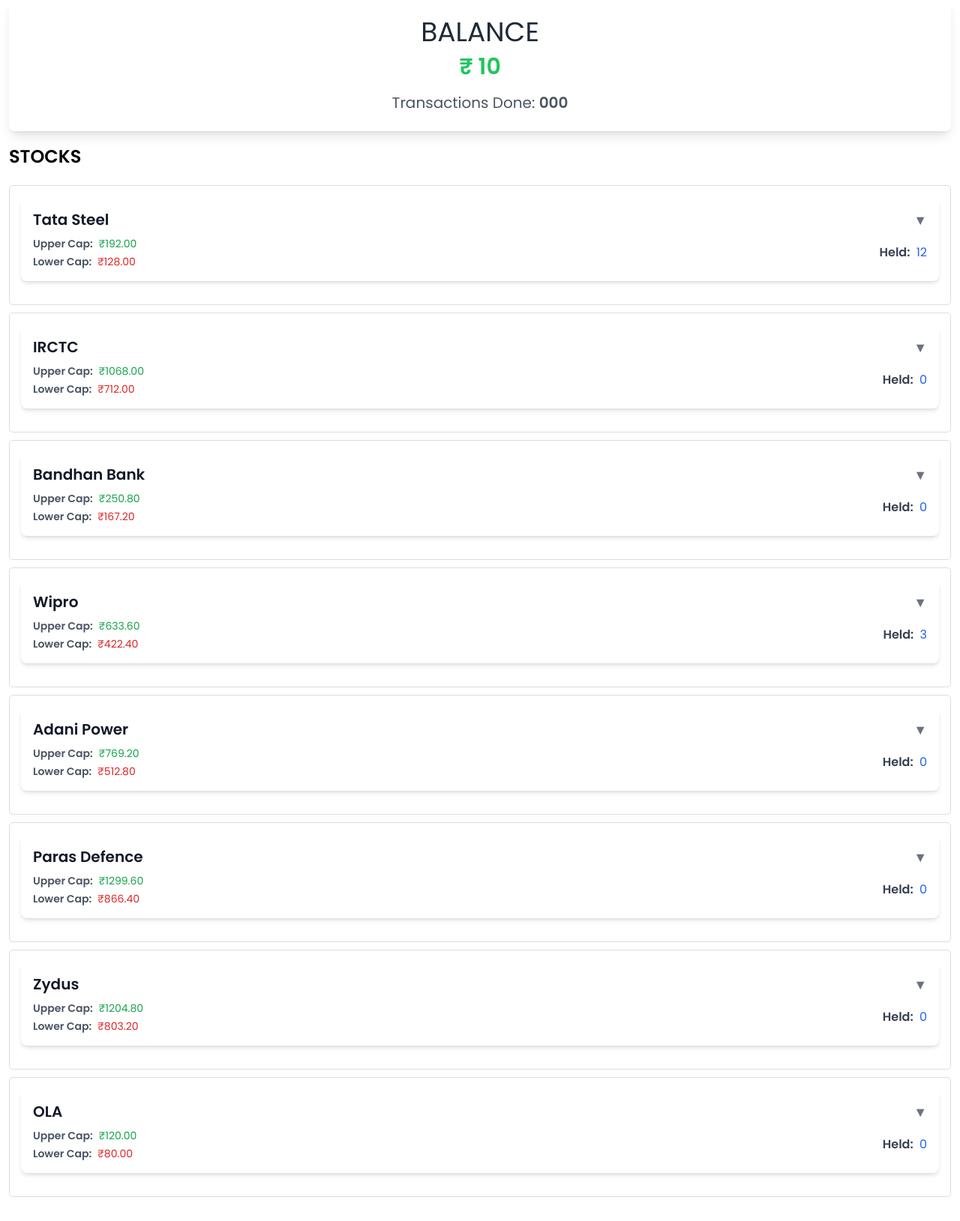
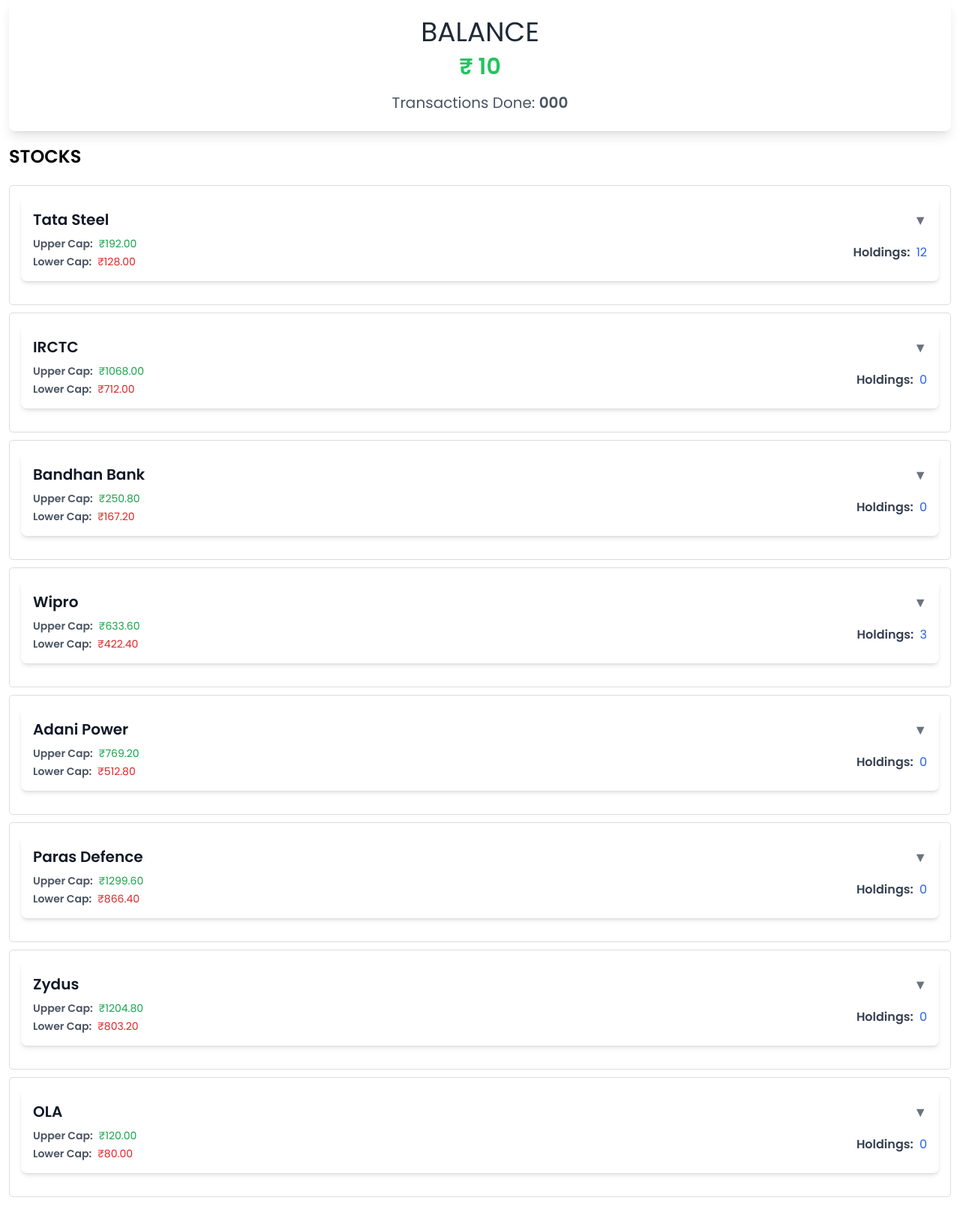
Before and after one commit to RockingAayush/Traders-Atmos-2024, a Django app: template trade_system/templates/dashboard.html in a window 1280 px wide. Shown: the part 111-1740 px from the top of the page at 75% size. Run offline with Django 5.2, Linux system fonts and the light colour scheme; data comes from the database, SQL or seed files in the repository; the template is opened without the code that fills it: values that come from a table or form of the project are taken from there, most other values are stand-ins (such as "Sample title", 1, 10 or a date in 2020); some libraries are stand-ins or nearby versions.

Commit message:
Add files via upload

```diff
--- a/trade_system/templates/dashboard.html
+++ b/trade_system/templates/dashboard.html
@@ -182,7 +182,7 @@
 
                             <!-- Stock Quantity Held -->
                             <div class="stock-quantity text-right text-gray-700">
-                                <span class="font-semibold">Held:</span>
+                                <span class="font-semibold">Holdings:</span>
                                 <span class="text-blue-600 ml-1">
                                     {% if forloop.counter == 1 %}{{ player.stock1 }}
                                     {% elif forloop.counter == 2 %}{{ player.stock2 }}
@@ -219,7 +219,7 @@
                         <div class="card-details mt-4">
                             <div class="row flex justify-between text-sm font-semibold">
                                 <span class="column">Qty</span>
-                                <span class="column">Price/Unit</span>
+                                <span class="column">Price/Share</span>
                                 <span class="column">To</span>
                             </div>
                             <div class="row flex justify-between mt-2">
```
